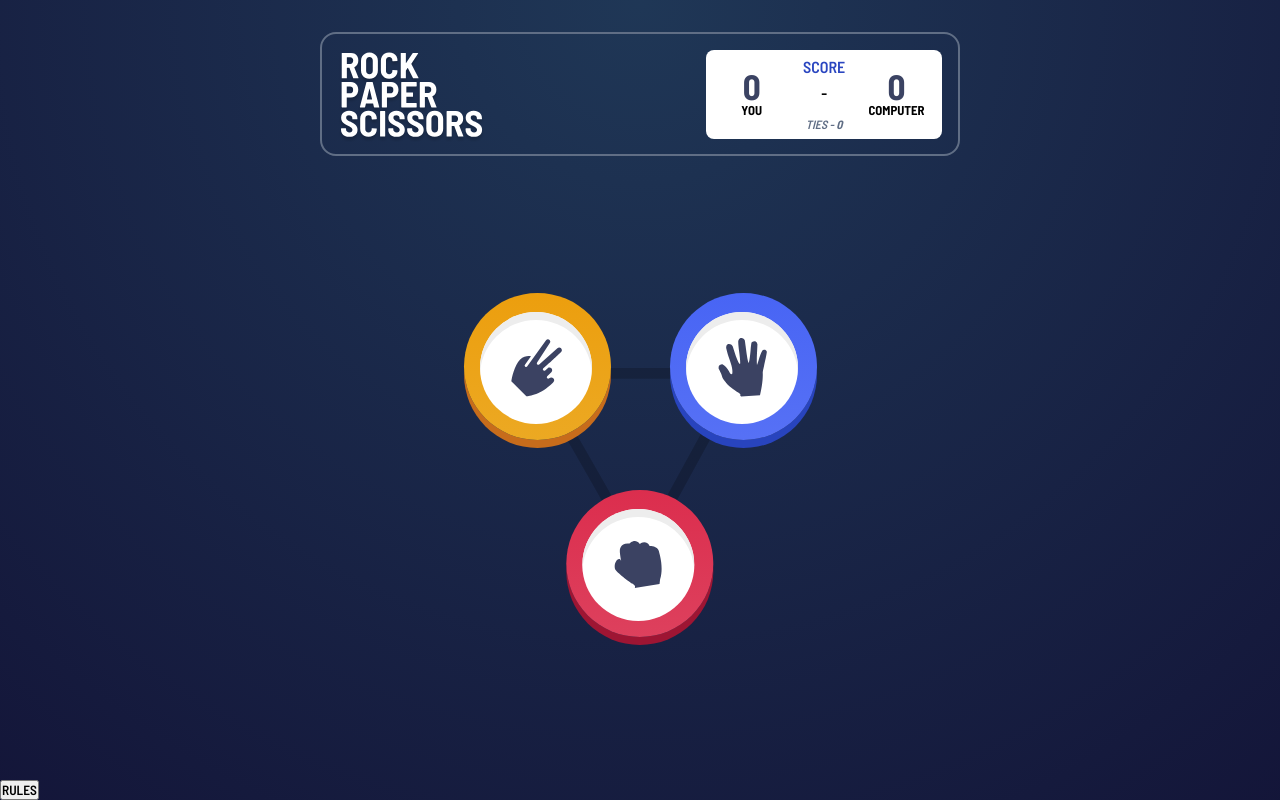
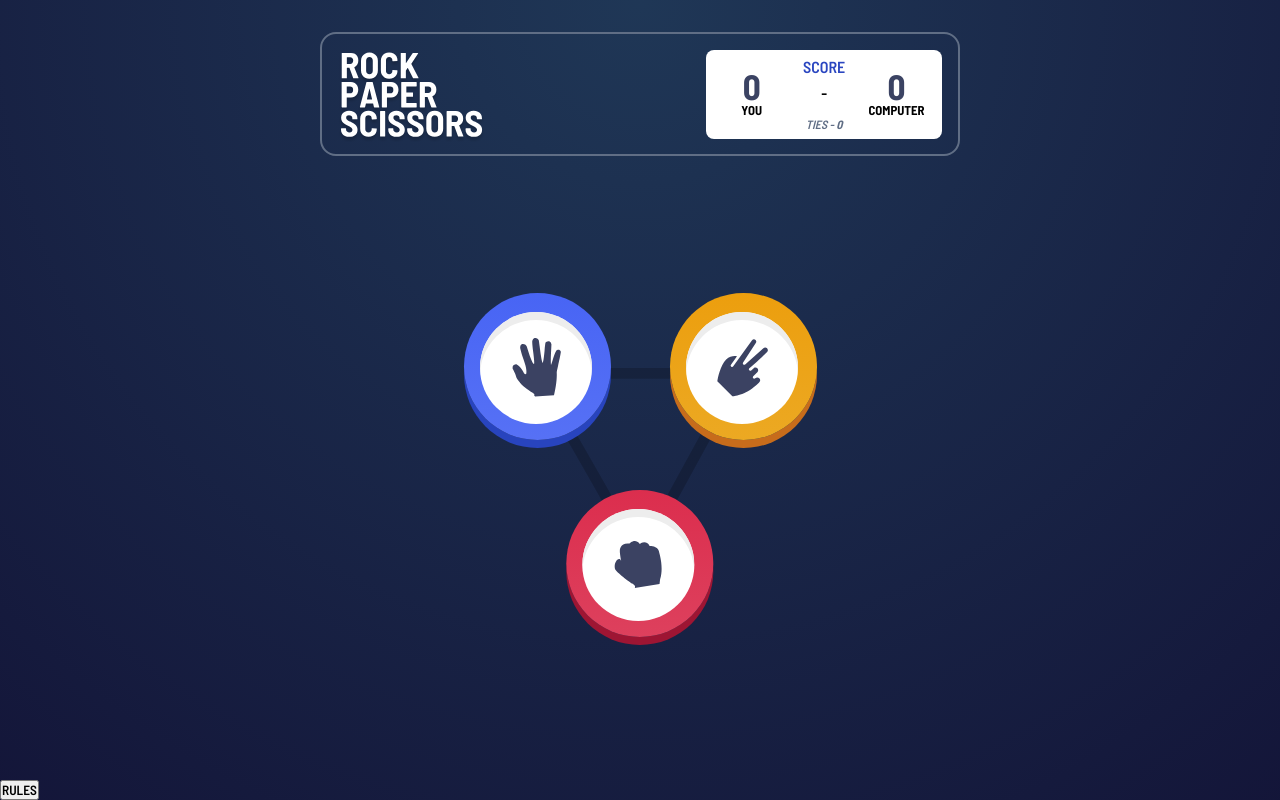
Before and after one commit to BlessTheBoy/rock-paper-scissors, a React (Create React App) app: page / in a window 1280 px wide. Built offline with nearby package versions, Linux system fonts and the light colour scheme.

Commit message:
rearranged selections

```diff
--- a/src/scss/Selection.scss
+++ b/src/scss/Selection.scss
@@ -5,7 +5,8 @@
   border-radius: 50%;
   width: fit-content;
   margin-bottom: 1rem;
-  // z-index: 2;
+  z-index: 2;
+  cursor: pointer;
 
   &__image {
     width: 112px;
--- a/src/scss/SelectionBoard.scss
+++ b/src/scss/SelectionBoard.scss
@@ -26,8 +26,8 @@
   transform: translate(-50%, 22px);
 }
 [data-id="paper"] {
+  transform: translate(-176px, -175px);
+}
+[data-id="scissors"] {
   transform: translate(30px, -175px);
 }
-[data-id="scissors"] {
-  transform: translate(-176px, -175px);
-}
```
Also changed, not shown: src/scss/Rules.scss (added).
